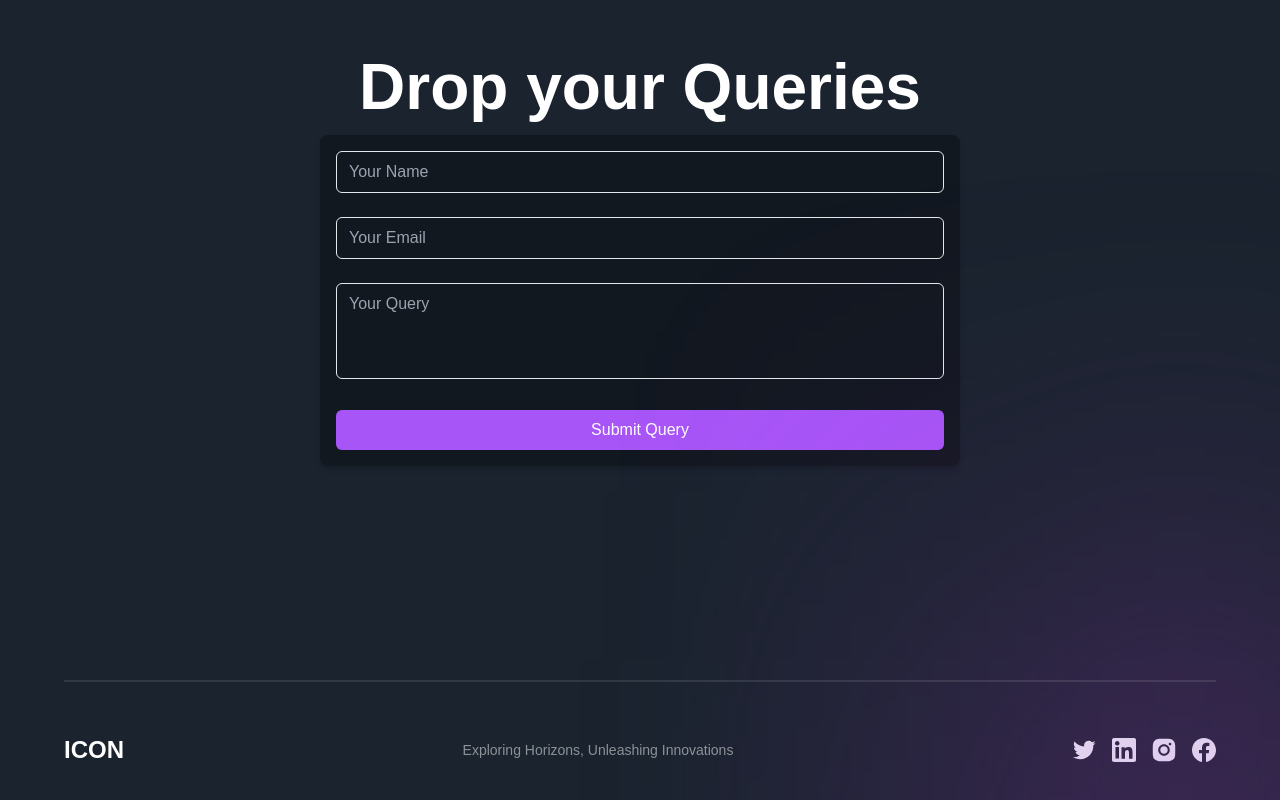
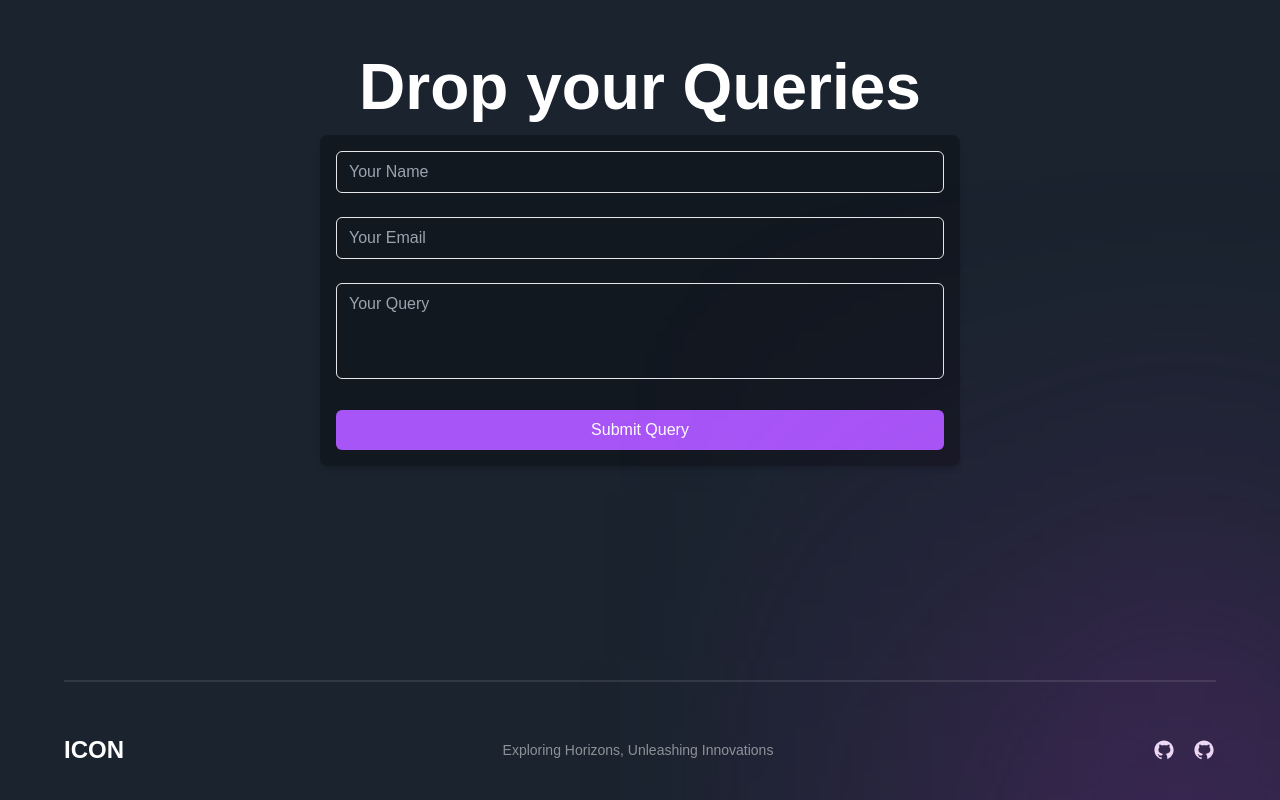
Before and after one commit to vimal-11/Icon-Frontend, a Next.js app: page / in a window 1280 px wide. Shown: the part 6857-7657 px from the top of the page. Built offline with nearby package versions, Linux system fonts and the light colour scheme; a web font is replaced by a local one.

Commit message:
register alert change and footer

```diff
--- a/app/register/page.js
+++ b/app/register/page.js
@@ -38,7 +38,7 @@ const Register = () => {
       setShowPopup(true);
     } catch (error) {
       console.error('Registration failed:', error);
-      alert('Registration failed');
+      alert('Registration failed. This email may have been registered aldready.');
     }
   };
 
--- a/components/Footer.jsx
+++ b/components/Footer.jsx
@@ -31,14 +31,47 @@ const Footer = () => (
             {/* <p className="font-normal text-[14px] text-white opacity-50">
             Mail : <span className='font-extrabold'>icon@ptuniv.edu.in</span>
           </p> */}
-            {socials.map((social) => (
-              <img
-                key={social.name}
-                src={social.url}
-                alt={social.name}
-                className="w-[24px] h-[24px] object-contain cursor-pointer"
-              />
-            ))}
+            {/* {socials.map((social) => (
+               <a
+                 key={social.name}
+                 href={social.href}
+                 target="_blank"
+                 rel="noopener noreferrer"
+                 className="text-blue-500 hover:text-blue-700"
+               >
+                <img
+                  src={social.url}
+                  alt={social.name}
+                  className="w-[24px] h-[24px]"
+                /> Hello
+               </a> */}
+              <a
+                href="https://github.com/vimal-11/Icon-Frontend/tree/production"
+                target="_blank"
+                rel="noopener noreferrer"
+                className="text-blue-500 hover:text-blue-700"
+                style={{ cursor: 'pointer' }}
+              >
+                <img
+                  src="/github.svg"
+                  alt="/github.svg"
+                  className="w-[24px] h-[24px]"
+                />
+              </a>
+              <a
+                href="'https://github.com/vimal-11/Icon'"
+                target="_blank"
+                rel="noopener noreferrer"
+                className="text-blue-500 hover:text-blue-700"
+                style={{ cursor: 'pointer' }}
+              >
+                <img
+                  src="/github.svg"
+                  alt="/github.svg"
+                  className="w-[24px] h-[24px]"
+                />
+              </a>
+            {/* ))} */}
           </div>
         </div>
       </div>
--- a/constants/index.js
+++ b/constants/index.js
@@ -64,20 +64,30 @@ export const eventData = [
 export const logos = ['icon_finale.png', 'star n.png', 'ptu-logo.png', 'icon_finale.png', 'star n.png', 'ptu-logo.png']; // Add your logo URLs
 
 export const socials = [
+  // {
+  //   name: 'twitter',
+  //   url: '/twitter.svg',
+  // },
+  // {
+  //   name: 'linkedin',
+  //   url: '/linkedin.svg',
+  // },
+  // {
+  //   name: 'instagram',
+  //   url: '/instagram.svg',
+  // },
+  // {
+  //   name: 'facebook',
+  //   url: '/facebook.svg',
+  // },
   {
-    name: 'twitter',
-    url: '/twitter.svg',
+    name: 'Github',
+    url: '/github.svg',
+    href: 'https://github.com/vimal-11/Icon-Frontend/tree/production',
   },
   {
-    name: 'linkedin',
-    url: '/linkedin.svg',
-  },
-  {
-    name: 'instagram',
-    url: '/instagram.svg',
-  },
-  {
-    name: 'facebook',
-    url: '/facebook.svg',
+    name: 'Github',
+    url: '/github.svg',
+    href: 'https://github.com/vimal-11/Icon',
   },
 ];
```
